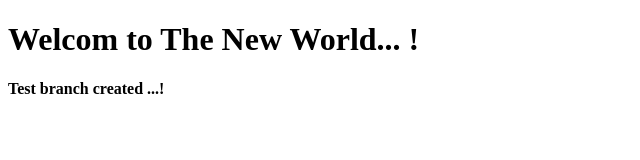
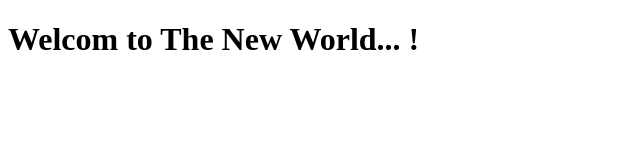
Before and after one commit to nithishpeddi/new-remote-repo, a plain HTML site: page index.html in a window 1280 px wide. Shown: the whole page, without its empty margins (0-640 px from the left). Drawn offline with Linux system fonts and the light colour scheme.

Commit message:
Revert "test-messge"
This reverts commit e8e72b9ba97ee4d320253572678e3d858d7aa797.

```diff
--- a/index.html
+++ b/index.html
@@ -7,6 +7,5 @@
 </head>
 <body>
     <h1>Welcom to The New World... !</h1>
-    <h4>Test branch created ...!</h4>
 </body>
 </html>
```
